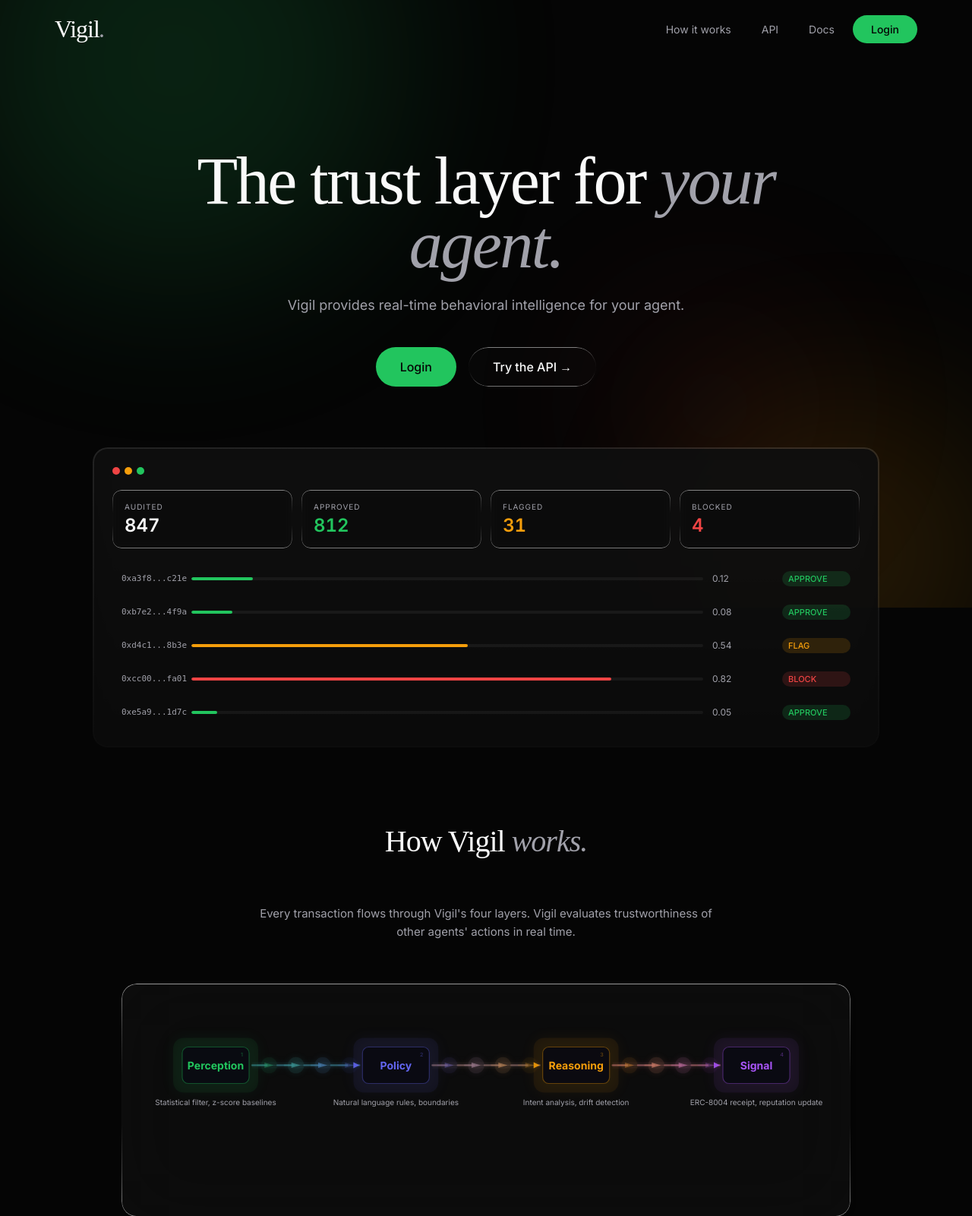
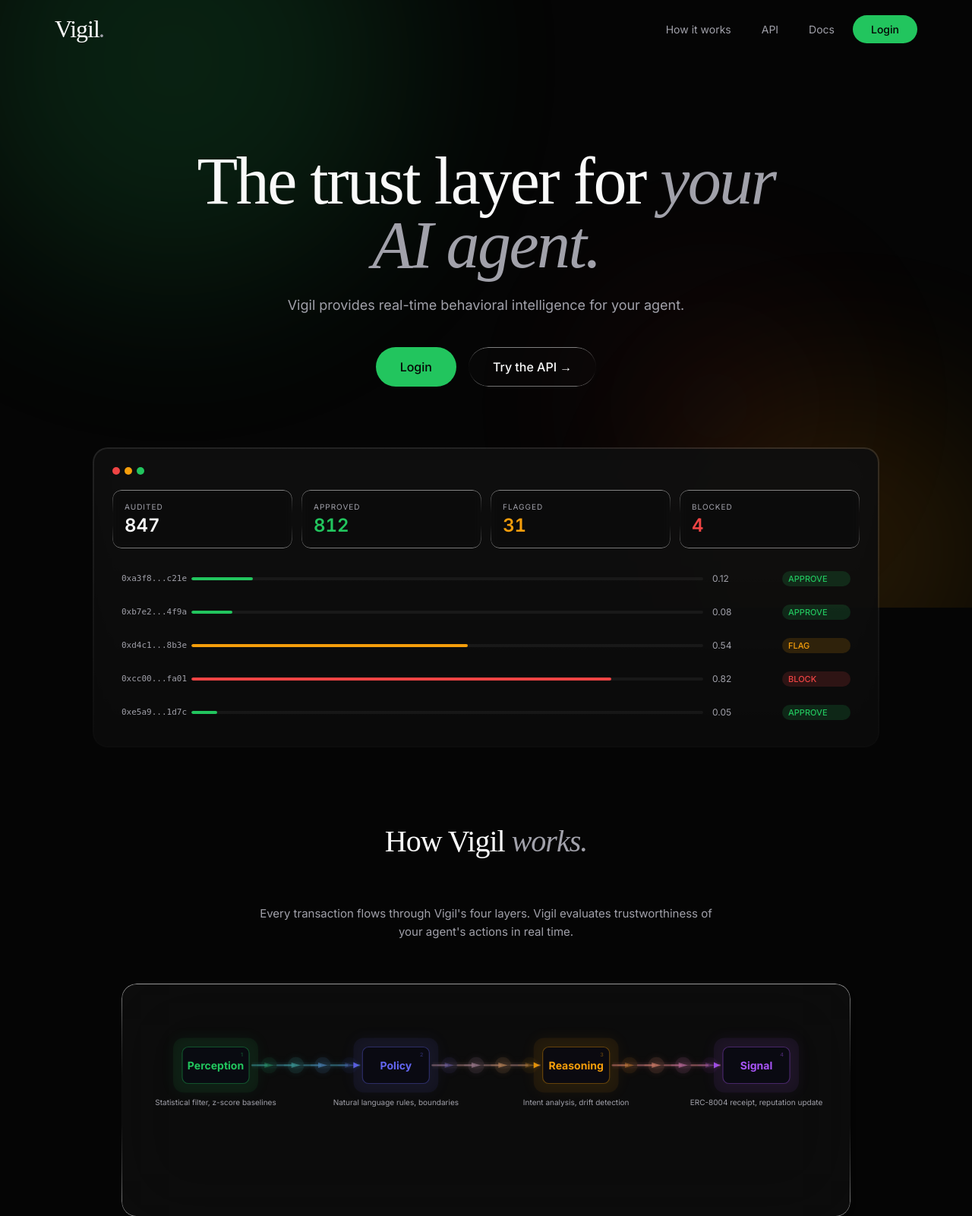
Before and after one commit to Alfaxad/Vigil, a FastAPI app: page / in a window 1280 px wide. Shown: the top 1601 px of the page at 76% size. Run offline with FastAPI, Linux system fonts and the light colour scheme; parts of the project's set-up code (start-up, migrations or seed data) failed here and were passed over; some web fonts are replaced.

Commit message:
Update landing page copy: AI agent, your agent's actions
Co-Authored-By: Claude Opus 4.6 (1M context) <noreply@anthropic.com>

```diff
--- a/src/dashboard/templates/landing.html
+++ b/src/dashboard/templates/landing.html
@@ -538,7 +538,7 @@
         </div>
 
         <section class="hero">
-            <h1 class="anim">The trust layer for <em>your agent.</em></h1>
+            <h1 class="anim">The trust layer for <em>your AI agent.</em></h1>
             <p class="anim anim-1">Vigil provides real-time behavioral intelligence for your agent.</p>
             <div class="hero-buttons anim anim-2">
                 <a href="/login" class="btn-primary">Login</a>
@@ -612,7 +612,7 @@
         <!-- How It Works — Animated Pipeline -->
         <section class="features" id="features">
             <h2 class="features-title anim">How Vigil <em style="font-family:'Instrument Serif',serif;font-style:italic;color:var(--text-muted)">works.</em></h2>
-            <p style="text-align:center;color:var(--text-muted);max-width:600px;margin:0 auto 56px;font-size:15px;line-height:1.6;" class="anim anim-1">Every transaction flows through Vigil's four layers. Vigil evaluates trustworthiness of other agents' actions in real time.</p>
+            <p style="text-align:center;color:var(--text-muted);max-width:600px;margin:0 auto 56px;font-size:15px;line-height:1.6;" class="anim anim-1">Every transaction flows through Vigil's four layers. Vigil evaluates trustworthiness of your agent's actions in real time.</p>
 
             <!-- Pipeline — Interactive Canvas -->
             <div class="anim anim-2 liquid-glass-strong" style="max-width:960px;margin:0 auto 80px;border-radius:20px;padding:0;position:relative;">
```
